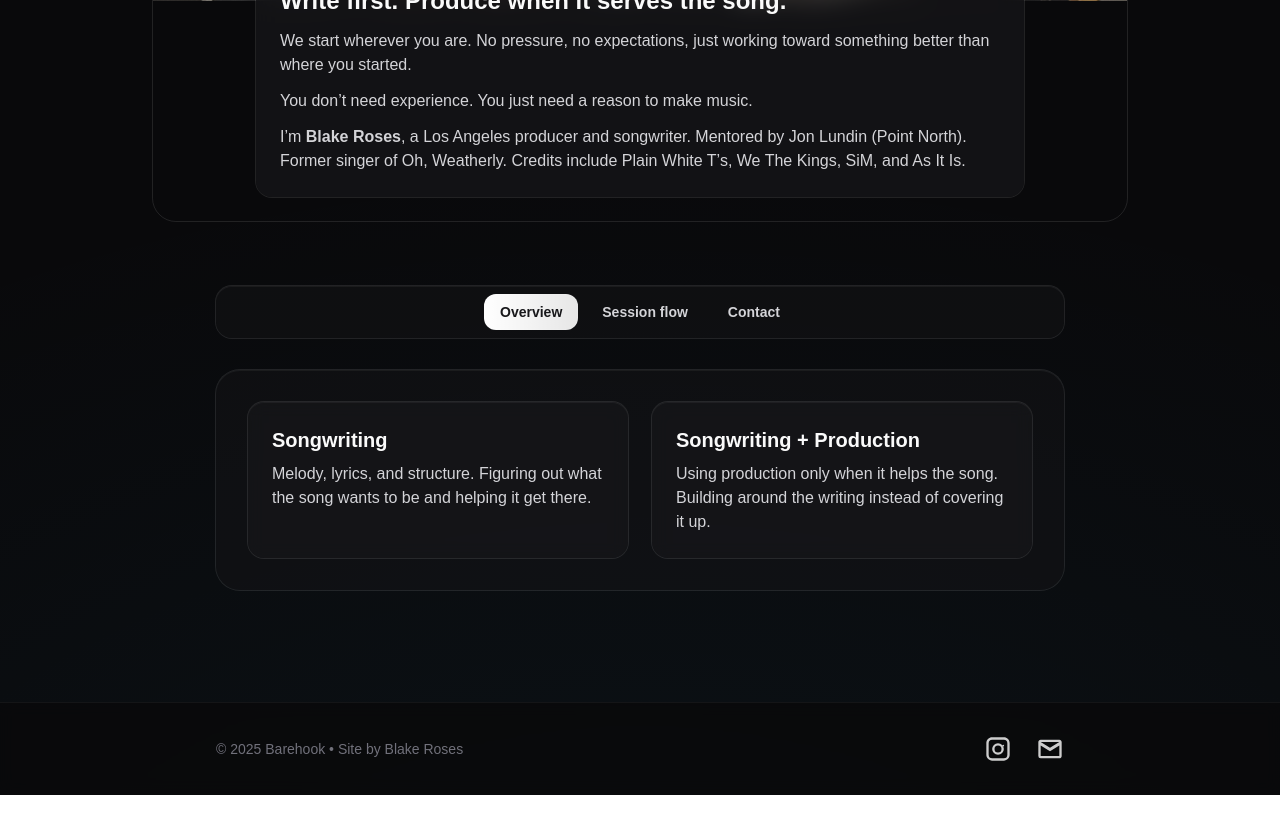
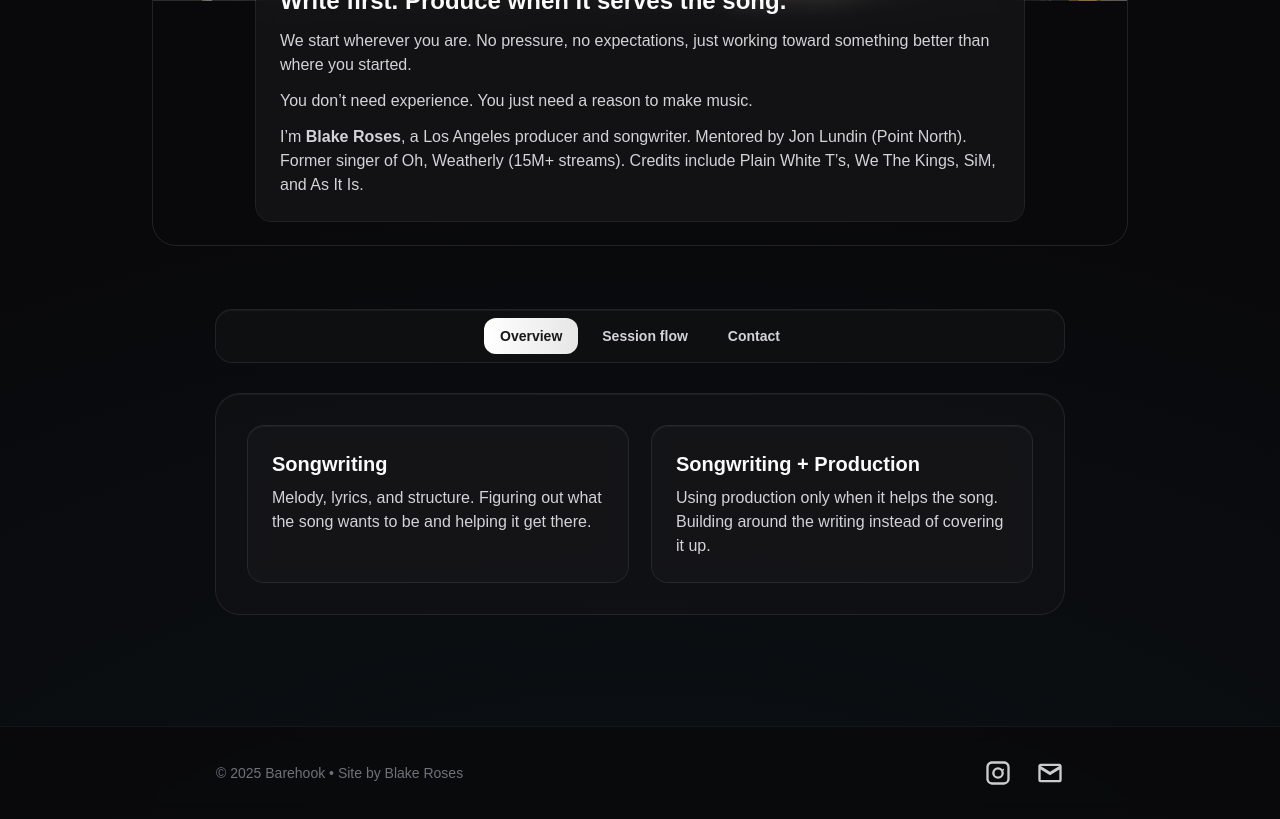
Before and after one commit to rosesblake/barehook, a Next.js app: page / in a window 1280 px wide. Shown: the part 780-1599 px from the top of the page. Before the commit the page ends 1575 px from the top, so only its background shows below. Built offline with nearby package versions, Linux system fonts and the light colour scheme.

Commit message:
Added streams to OW

```diff
--- a/src/app/page.tsx
+++ b/src/app/page.tsx
@@ -257,8 +257,8 @@ export default function Page() {
               <p className="mt-3 text-zinc-300">
                 I’m <span className="font-semibold">Blake Roses</span>, a Los
                 Angeles producer and songwriter. Mentored by Jon Lundin (Point
-                North). Former singer of Oh, Weatherly. Credits include Plain
-                White T’s, We The Kings, SiM, and As It Is.
+                North). Former singer of Oh, Weatherly (15M+ streams). Credits
+                include Plain White T’s, We The Kings, SiM, and As It Is.
               </p>
             </div>
           </div>
```
